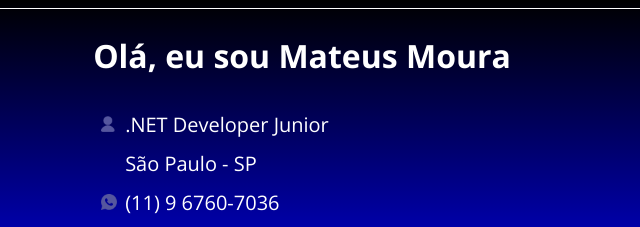
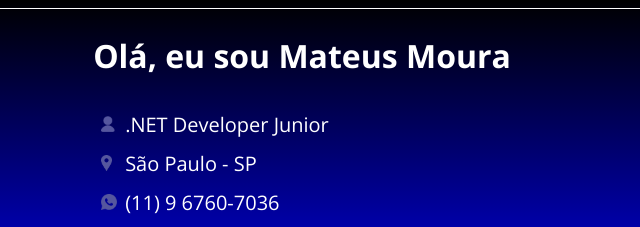
Before and after one commit to Mateus-de-Moura/Portifolio, a plain HTML site: page index.html in a window 1280 px wide. Shown: the top 227 px of the page, 438-1078 px from the left. Drawn offline with nearby package versions, Linux system fonts and the light colour scheme; the site is published under a folder, as on GitHub Pages, so addresses that start at the root find nothing; files whose address does not match are found by name.

Commit message:
alteracao campo projectss

```diff
--- a/assets/css/header.css
+++ b/assets/css/header.css
@@ -50,7 +50,7 @@
     background-image:url('../img/icons/Group.png');
 }
 .info .estado::before{
-    background-image:url('/assets/img/icons/localiza.png');
+    background-image:url('../img/icons/localiza.png');
 }
 .info .tel::before{
     background-image:url('../img/icons/whats.png');
```
